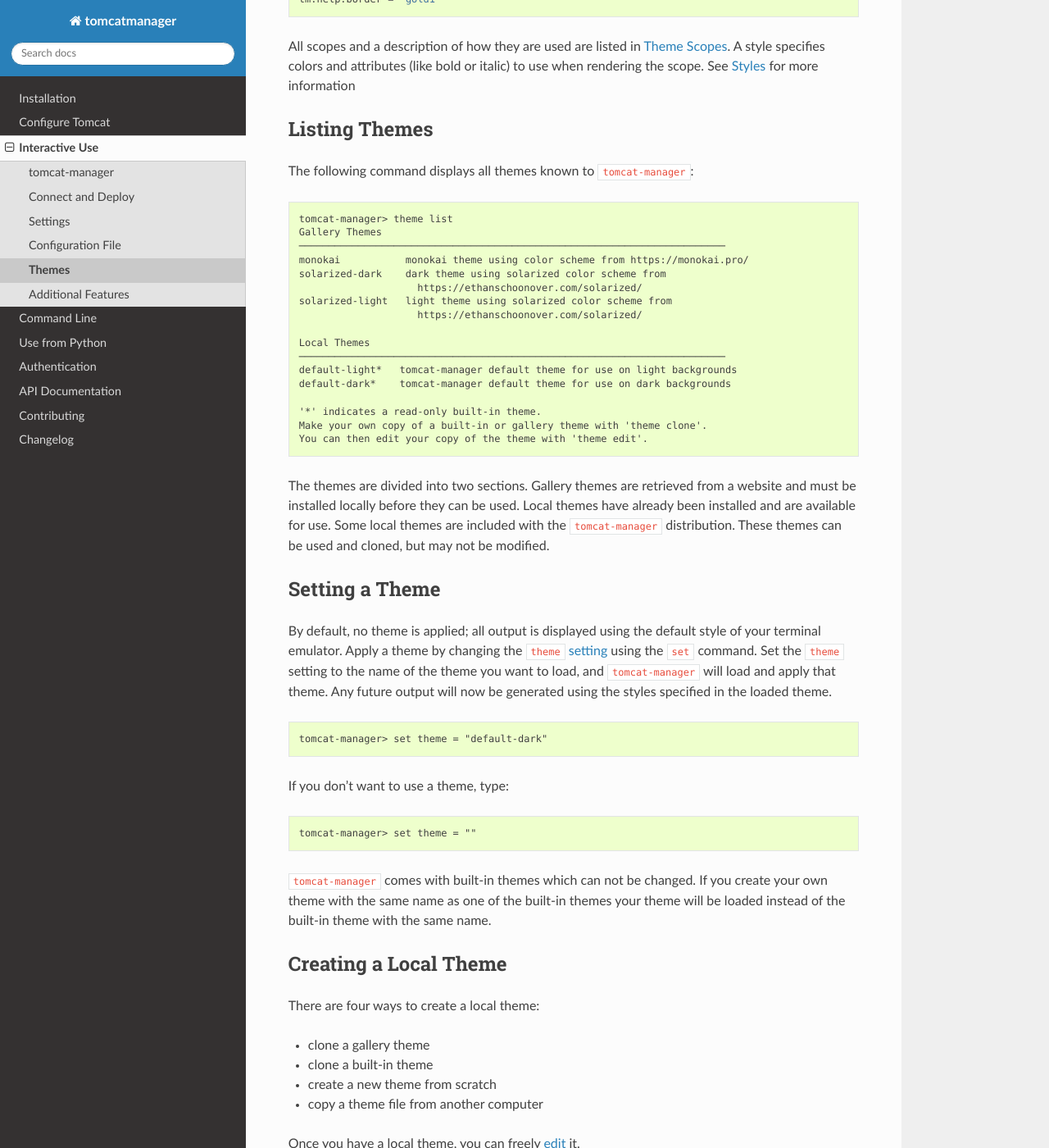
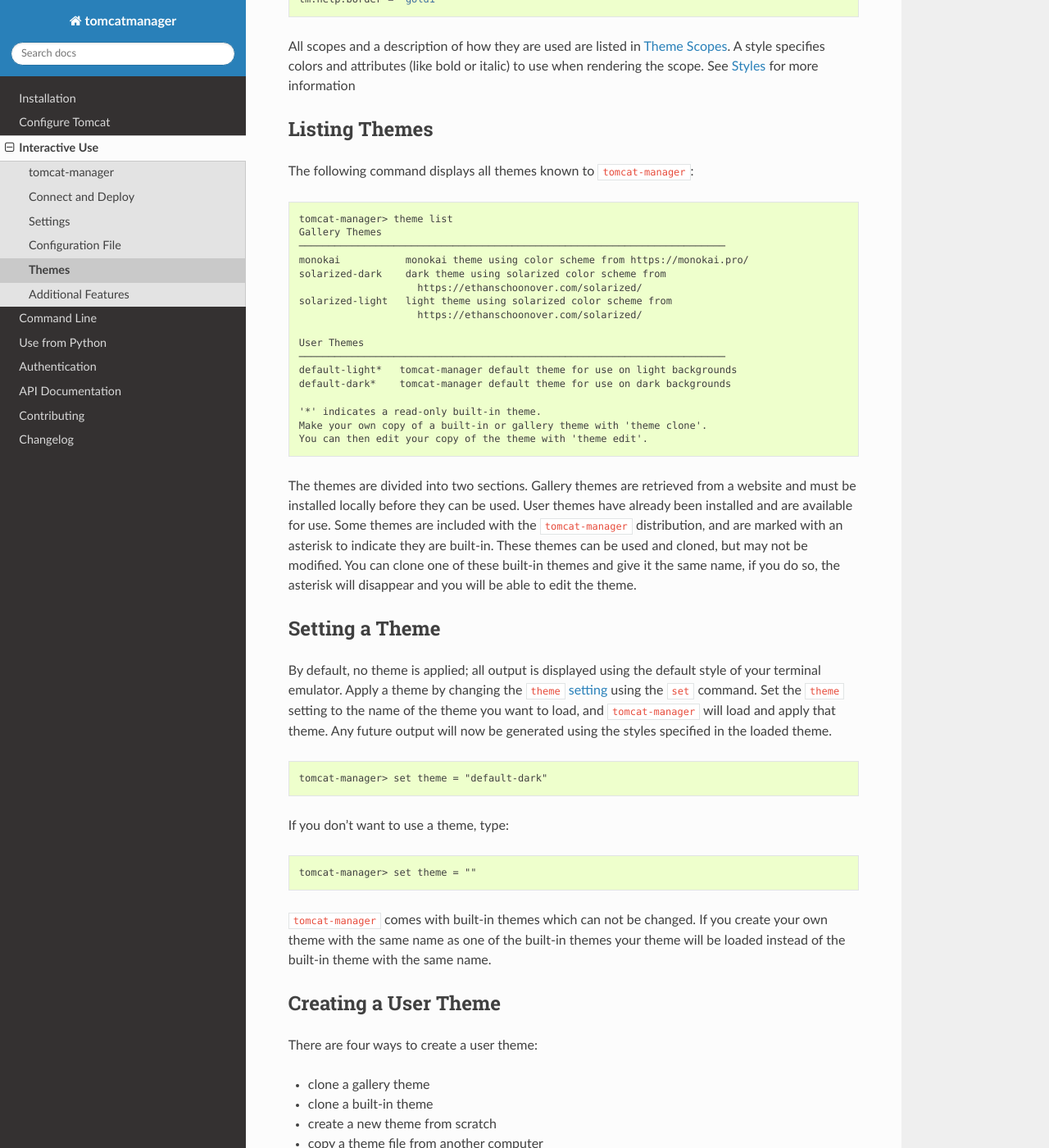
Before and after one commit to tomcatmanager/tomcatmanager, a Sphinx documentation site: the page built from docs/interactive/themes.rst, in a window 1280 px wide and 1400 px high, scrolled down 785 px. Shown: the whole window at 82% size. Built offline with Sphinx 7.4.7 and the Read the Docs theme 2.0.0, drawn with Linux system fonts in a browser that asks for light colours; some of the changed text lies outside the part shown.

Commit message:
Go back to User Themes from Local Themes

```diff
--- a/docs/interactive/themes.rst
+++ b/docs/interactive/themes.rst
@@ -55,7 +55,7 @@
     solarized-light   light theme using solarized color scheme from
                         https://ethanschoonover.com/solarized/
 
-    Local Themes
+    User Themes
     ────────────────────────────────────────────────────────────────────────
     default-light*   tomcat-manager default theme for use on light backgrounds
     default-dark*    tomcat-manager default theme for use on dark backgrounds
@@ -64,11 +64,13 @@
     Make your own copy of a built-in or gallery theme with 'theme clone'.
     You can then edit your copy of the theme with 'theme edit'.
 
-The themes are divided into two sections. Gallery themes are retrieved from a
-website and must be installed locally before they can be used. Local themes
-have already been installed and are available for use. Some local themes are
-included with the ``tomcat-manager`` distribution. These themes can be used
-and cloned, but may not be modified.
+The themes are divided into two sections. Gallery themes are retrieved from a website
+and must be installed locally before they can be used. User themes have already been
+installed and are available for use. Some themes are included with the
+``tomcat-manager`` distribution, and are marked with an asterisk to indicate they are
+built-in. These themes can be used and cloned, but may not be modified. You can clone
+one of these built-in themes and give it the same name, if you do so, the asterisk will
+disappear and you will be able to edit the theme.
 
 
 Setting a Theme
@@ -96,20 +98,20 @@
 loaded instead of the built-in theme with the same name.
 
 
-Creating a Local Theme
+Creating a User Theme
 ----------------------
 
-There are four ways to create a local theme:
+There are four ways to create a user theme:
 
 - clone a gallery theme
 - clone a built-in theme
 - create a new theme from scratch
 - copy a theme file from another computer
 
-Once you have a local theme, you can freely :ref:`edit <interactive/themes:Editing a
+Once you have a user theme, you can freely :ref:`edit <interactive/themes:Editing a
 Theme>` it.
 
-Use the following command to clone a gallery or built-in theme to a local theme:
+Use the following command to clone a gallery or built-in theme to a user theme:
 
 .. code-block:: text
 
@@ -117,7 +119,7 @@
 
 You can use ``theme list`` to verify that the theme has been successfully cloned.
 
-To create a new local theme from scratch, use:
+To create a new user theme from scratch, use:
 
 .. code-block:: text
 
@@ -127,7 +129,7 @@
 You can then :ref:`edit <interactive/themes:Editing a Theme>` the theme, adding
 :ref:`interactive/themes:Styles` to the scopes to achieve the desired color output.
 
-Any local theme file can be copied to another computer. Place it in the :ref:`local
+Any user theme file can be copied to another computer. Place it in the :ref:`local
 theme directory <interactive/themes:Location of Theme Files>` to make it avaialble to
 ``tomcat-manager``.
 
@@ -135,7 +137,7 @@
 Location of Theme Files
 -----------------------
 
-Local themes are stored in a configuration directory. The location of this
+User themes are stored in a configuration directory. The location of this
 directory is different depending on the operating system. You can see the exact
 directory for your setup by typing the following from your operating system shell
 prompt:
@@ -167,13 +169,13 @@
 :ref:`interactive/themes:Listing Themes` above to learn how to display all available
 themes.
 
-Edit a local theme by:
+Edit a user theme by:
 
 .. code-block:: text
 
     tomcat-manager> theme edit [name]
 
-replacing ``[name]`` with the name of the local theme. The theme file
+replacing ``[name]`` with the name of the user theme. The theme file
 will open in your editor of choice (see :ref:`interactive/settings:editor`
 setting). If you edit the currently loaded theme, it will be reloaded after
 the editor exits.
@@ -185,13 +187,13 @@
 Deleting a Theme
 ----------------
 
-You can delete any local theme (except for the read-only build-in themes):
+You can delete any user theme (except for the read-only build-in themes):
 
 .. code-block:: text
 
     tomcat-manager> theme delete [name]
 
-replacing ``[name]`` with the name of the local theme you would like to delete. You
+replacing ``[name]`` with the name of the user theme you would like to delete. You
 will be prompted to confirm the deletion unless you provide the ``-f`` option.
 
 
```
Also changed, not shown: 3 other files.
